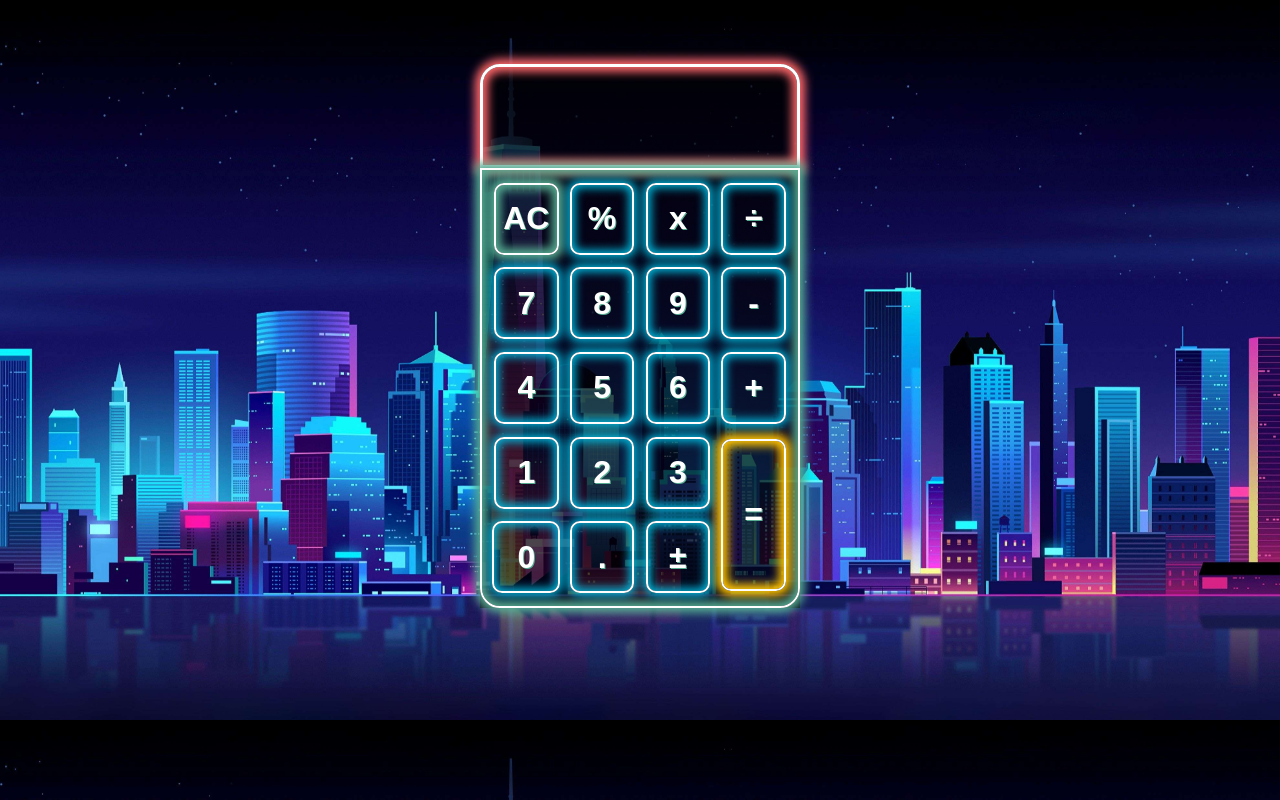
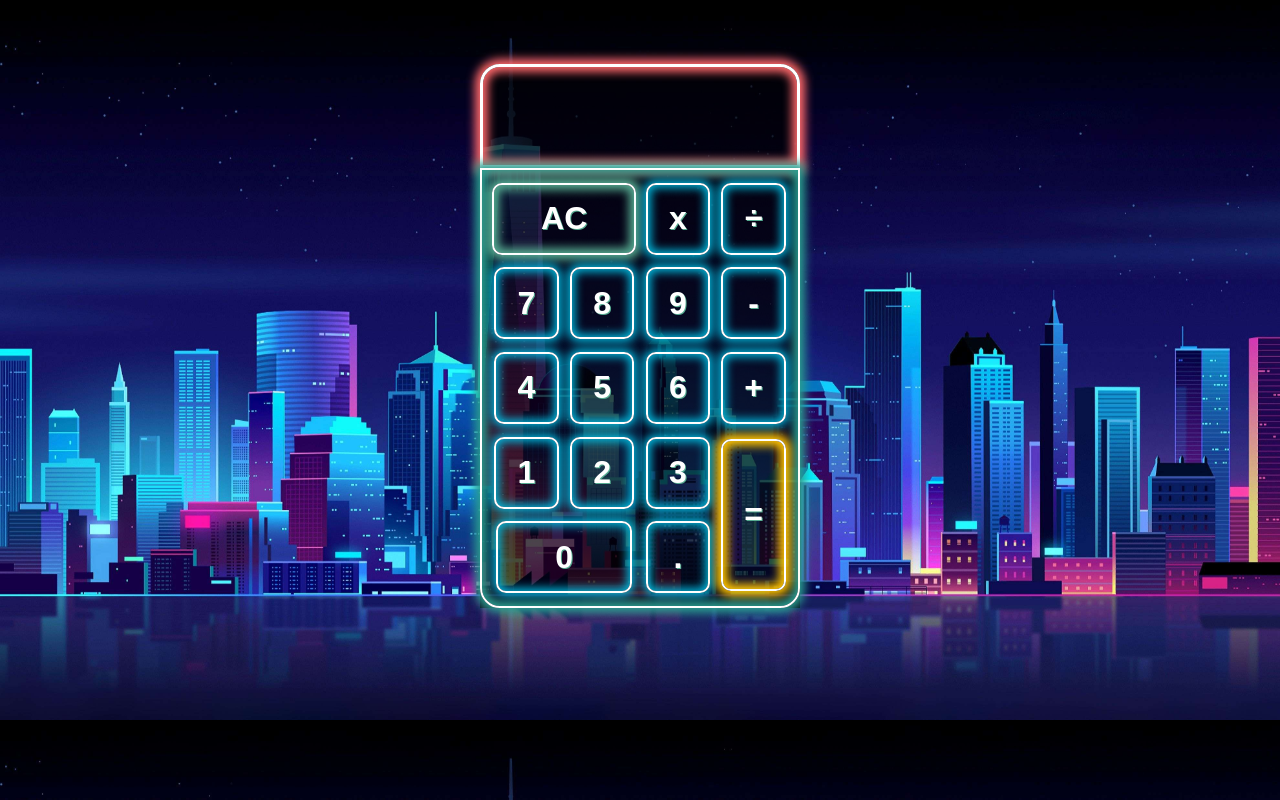
Before and after one commit to haoxle/CalculatorProject, a plain HTML site: page index.html in a window 1280 px wide. Drawn offline with Linux system fonts and the light colour scheme.

Commit message:
removed percent

```diff
--- a/Style/_grid.scss
+++ b/Style/_grid.scss
@@ -7,19 +7,18 @@
   // "gbbb gbbb gbbb gbbb"
   // "gbbb gbbb gbbb gbbb"
 
-    "gbac gbp gbx gbd"
+    "gbac gbac gbx gbd"
     "gb7 gb8 gb9 gbm"
     "gb4 gb5 gb6 gbplus"
     "gb1 gb2 gb3 gbequals"
-    "gb0 gbdot gbps gbequals";
+    "gb0 gb0 gbdot gbequals";
   grid-template-columns: 25% 25% 25% 25%;
   grid-template-rows: 20% 20% 20% 20% 20%;
   align-items: center;
   justify-items: center;
   border: 2px solid white;
   border-radius: 0 0 20px 20px;
-  box-shadow: 0 0 10px 5px $color-quaternary inset,
-    0 0 10px 5px $color-quaternary;
+  box-shadow: 0 0 10px 5px $color-quinary inset, 0 0 10px 5px $color-quinary;
   padding: 2%;
 }
 
@@ -29,7 +28,7 @@ button {
 }
 #gbac {
   grid-area: gbac;
-
+  width: 95%;
   box-shadow: 0 0 10px 5px $color-quaternary inset,
     0 0 10px 5px $color-quaternary;
 }
--- a/Style/style.scss
+++ b/Style/style.scss
@@ -23,14 +23,8 @@ body {
     background-color: rgba(0, 0, 0, 0.7);
 
     .calculatorButton,
-    .operatorBtn,
+    .operator,
     .numBtn,
-    .operatorBtnPlus,
-    .operatorBtnMinus,
-    .operatorBtnPM,
-    .operatorBtnPercent,
-    .operatorBtnDivide,
-    .operatorBtnMultiply,
     .dotBtn,
     .equalsBtn {
       display: flex;
--- a/index.html
+++ b/index.html
@@ -13,21 +13,19 @@
         <div class="calculatorButton" id="gbbb"></div>
         <div class="calculatorGrid">
           <button class="calculatorButton" id="gbac">AC</button>
-          <button class="operatorBtnPM" id="gbps">±</button>
-          <button class="operatorBtnPercent" id="gbp">%</button>
-          <button class="operatorBtnDivide" id="gbd">÷</button>
+          <button class="operator" id="gbd">÷</button>
           <button class="numBtn" id="gb7">7</button>
           <button class="numBtn" id="gb8">8</button>
           <button class="numBtn" id="gb9">9</button>
-          <button class="operatorBtnMultiply" id="gbx">x</button>
+          <button class="operator" id="gbx">x</button>
           <button class="numBtn" id="gb4">4</button>
           <button class="numBtn" id="gb5">5</button>
           <button class="numBtn" id="gb6">6</button>
-          <button class="operatorBtnMinus" id="gbm">-</button>
+          <button class="operator" id="gbm">-</button>
           <button class="numBtn" id="gb1">1</button>
           <button class="numBtn" id="gb2">2</button>
           <button class="numBtn" id="gb3">3</button>
-          <button class="operatorBtnPlus" id="gbplus">+</button>
+          <button class="operator" id="gbplus">+</button>
           <button class="numBtn" id="gb0">0</button>
           <button class="dotBtn" id="gbdot">.</button>
           <button class="equalsBtn" id="gbequals">=</button>
```
Also changed, not shown: Style/style.css, 1 other file.
